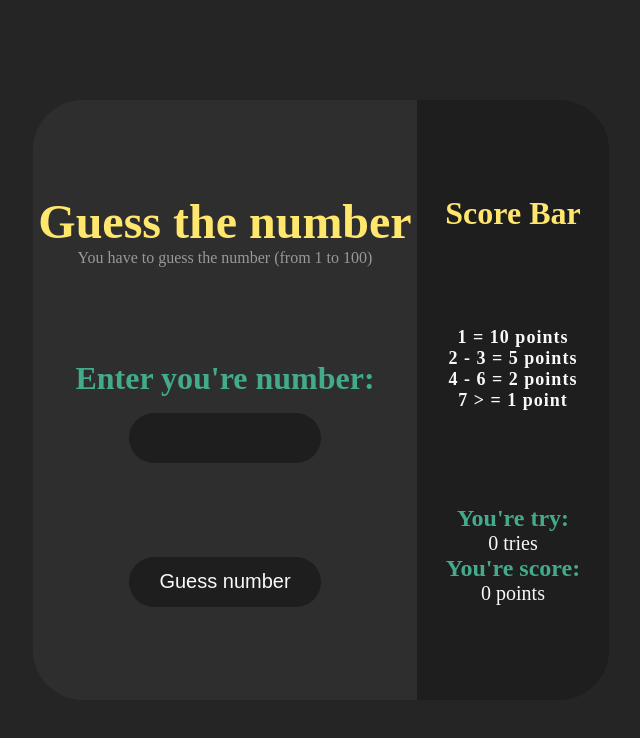
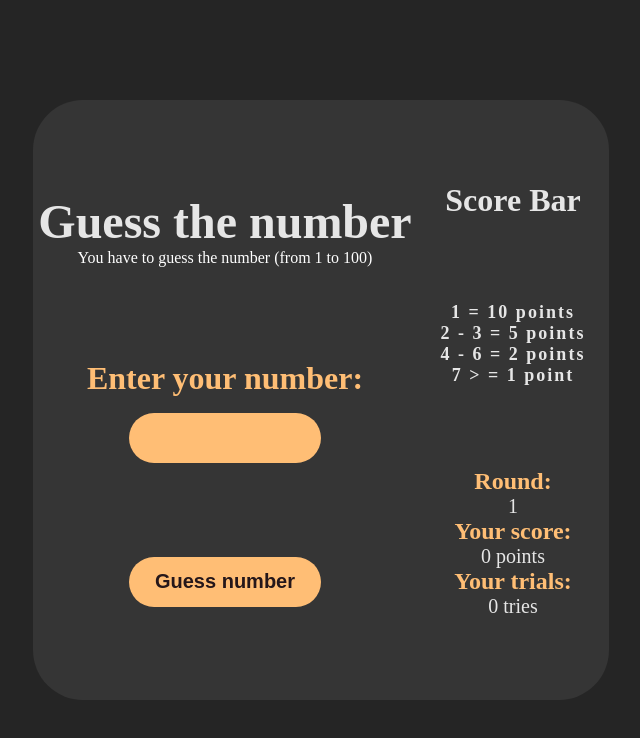
Before and after one commit to LG2GAME/Simple-JS-Game-2, a plain HTML site: page index.html in a window 1280 px wide. Shown: the whole page, without its empty margins (319-959 px from the left). Drawn offline with Linux system fonts and the light colour scheme.

Commit message:
Add files via upload

```diff
--- a/index.html
+++ b/index.html
@@ -17,7 +17,7 @@
                 <p>You have to guess the number (from 1 to 100)</p>
             </div>
             <div class="container__game__number">
-                <h2 id="system-message">Enter you're number: </h2>
+                <h2 id="system-message">Enter your number: </h2>
                 <input type="text" id="user-number">
             </div>
             <div class="container__gamae__guess-button">
@@ -35,10 +35,12 @@
                 <p>7 > = 1 point</p>
             </div>
             <div class="container__points__user-points">
-                <h3>You're try:</h3>
+                <h3>Round:</h3>
+                <p id="user-round"></p>
+                <h3>Your score:</h3>
+                <p id="user-score">0 points</p>
+                <h3>Your trials:</h3>
                 <p id="user-try">0 tries</p>
-                <h3>You're score:</h3>
-                <p id="user-score">0 points</p>
             </div>
         </div>
     </div>
--- a/script.js
+++ b/script.js
@@ -1,7 +1,10 @@
 let rand = Math.floor(Math.random() * 100 + 1)
 let counter = 0;
 let score = 0;
+let round = 1;
 const checkButton = document.querySelector('#check-button')
+
+document.getElementById("user-round").innerHTML = round
 
 checkButton.addEventListener("click", function(){
     counter++;
@@ -36,9 +39,11 @@ function play() {
          }, 3000);
          setTimeout(() => {
             document.getElementById("system-message").innerHTML = "1..."
+         }, 4000);
+        setTimeout(() => {
             document.getElementById("user-number").value = "";
-         }, 4000);
-        setTimeout(() => { playAgain() }, 5000);
+            playAgain()
+        }, 5000);
     } else {
         message = "You're number is too small";
     }
@@ -49,11 +54,15 @@ function play() {
 
 function playAgain() {
     rand = Math.floor(Math.random() * 100 + 1)
+    // console.log(round, ". Random number: ", rand)
 
     counter = 0;
     document.getElementById("user-try").innerHTML = counter
 
+    round++;
     play()
 
     document.getElementById("system-message").innerHTML = "Enter you're number"
+    document.getElementById("user-round").innerHTML = round
 }
+// console.log(round, ". Random number: ", rand)
--- a/style.css
+++ b/style.css
@@ -6,13 +6,14 @@
 
 :root {
     --bg: #252525;
-    --bg-points: #1e1e1e;
-    --container: #2e2e2e;
-    --header: #FFE66D;
-    --paragraphs: #999999;
-    --points: #f9f9f9;
-    --underline: rgba(0, 0, 0, .3);
-    --user-number-header: #43AA8B;
+    --bg-points: #353535;
+    --button: #FFBE75;
+    --header: #E6E6E6;
+    --paragraphs: #FFF;
+    --points: #E6E6E6;
+    --underline: #fff;
+    --user-number-header: #FFBE75;
+    --brown: #25171A;
 }
 
 body {
@@ -43,7 +44,7 @@ body {
 
 /* game box */
 .container__game {
-    background-color: var(--container);
+    background-color: var(--bg-points);
     display: flex;
     flex-direction: column;
     justify-content: space-evenly;
@@ -78,20 +79,21 @@ body {
     text-align: center;
     border-radius: 50px;
     border: none;
-    background-color: var(--bg-points);
-    color: var(--points);
+    background-color: var(--button);
+    color: var(--brown);
 }
 
-/* guess button */
+/* guess  */
 .container__gamae__guess-button button {
     width: 50%;
     height: 50px;
     font-size: 20px;
+    font-weight: bold;
     text-align: center;
     border-radius: 50px;
     border: none;
-    background-color: var(--bg-points);
-    color: var(--points);
+    background-color: var(--button);
+    color: var(--brown);
     cursor: pointer;
 }
 
@@ -111,12 +113,12 @@ body {
     font-size: 32px;
 }
 
-/* pints bar paragraphs */
+/* points bar paragraphs */
 .container__points__score-bar p {
     font-size: 18px;
     color: var(--points);
     font-weight: 700;
-    letter-spacing: 1px;
+    letter-spacing: 2px;
 }
 
 /* user points */
```
